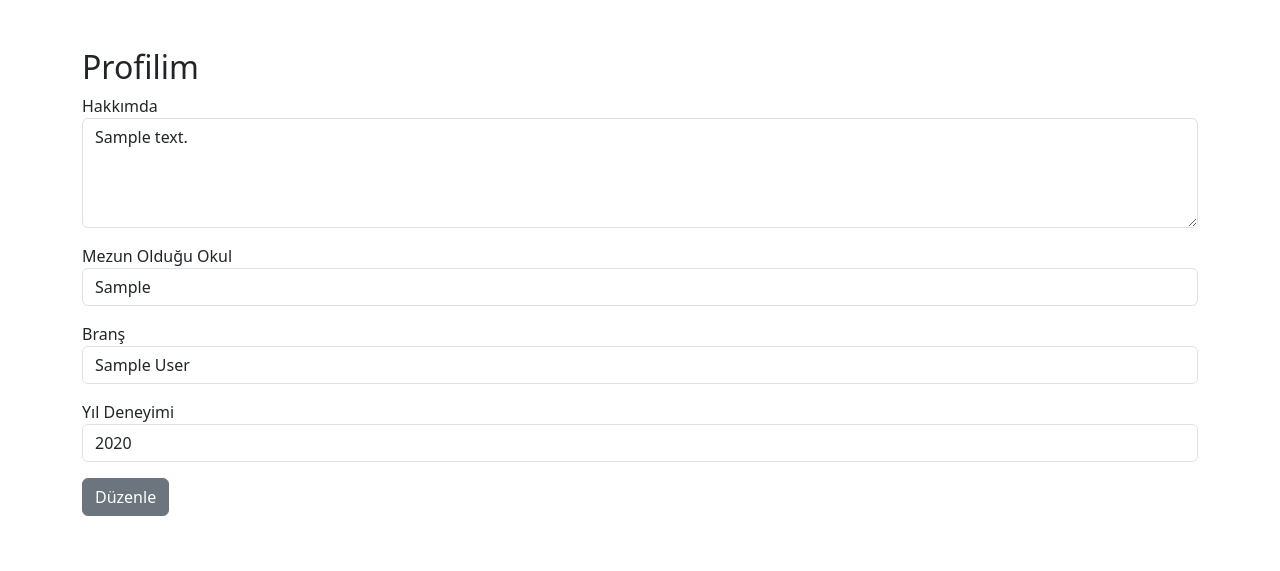
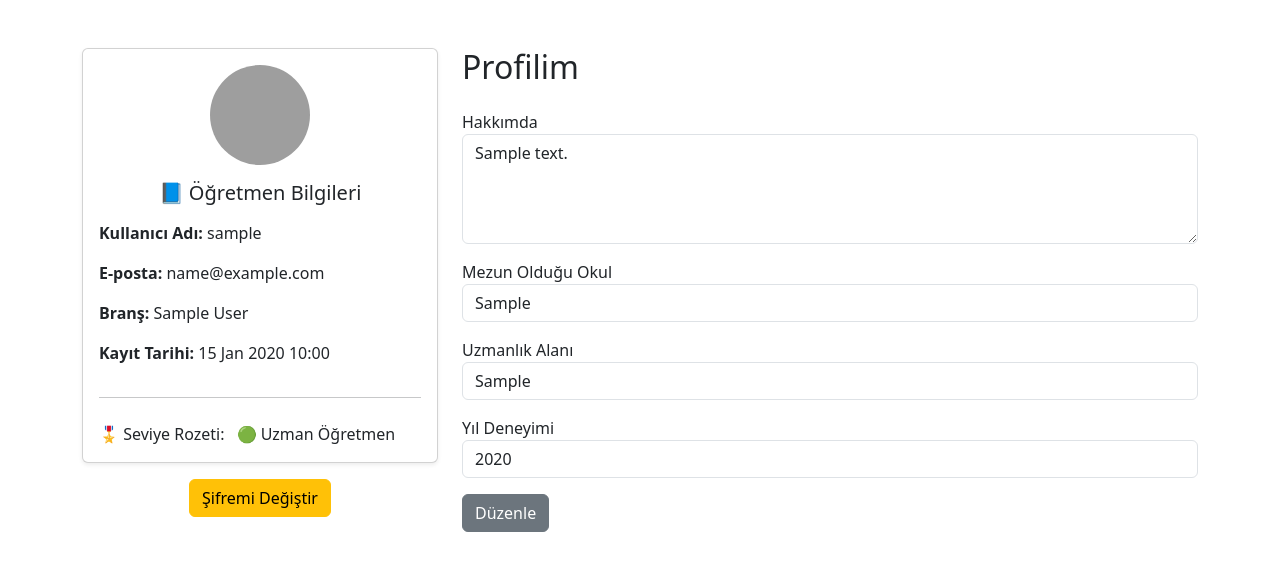
Before and after one commit to senihakulaksiz/appointment_project, a Django app: page /users/teacher/profile/ in a window 1280 px wide. Shown: the part 56-627 px from the top of the page. Run offline with Django 4.2, Linux system fonts and the light colour scheme; a user stored in the database is signed in; tables that the repository leaves empty hold one stand-in row (values such as "Sample post"); parts of the project's set-up code (start-up, migrations or seed data) failed here and were passed over; some libraries are stand-ins or nearby versions; grey boxes are pictures that could not be loaded.

Commit message:
Enhance teacher profile page with layout, badges, avatar, and password change link

```diff
--- a/backend/users/templates/users/teacher_profile.html
+++ b/backend/users/templates/users/teacher_profile.html
@@ -38,8 +38,44 @@
 </nav>
 
 <div class="container mt-5">
-  <h2>Profilim</h2>
+  <div class="row">
+    <!-- SOL: Öğretmen Bilgileri Kartı -->
+    <div class="col-md-4 mb-4">
+      <div class="card p-3 shadow-sm">
+        <div class="text-center mb-3">
+          <img src="https://www.w3schools.com/howto/img_avatar.png" class="rounded-circle" width="100" height="100" alt="Profil Fotoğrafı">
+        </div>
+        <h5 class="text-center mb-3">📘 Öğretmen Bilgileri</h5>
+        <p><strong>Kullanıcı Adı:</strong> {{ request.user.username }}</p>
+        <p><strong>E-posta:</strong> {{ request.user.email }}</p>
+        <p><strong>Branş:</strong> {{ teacher.lesson.name }}</p>
+        <p><strong>Kayıt Tarihi:</strong> {{ request.user.date_joined|date:"d M Y H:i" }}</p>
+        {% if teacher.years_of_experience %}
+          <hr>
+          <div class="text mt-2">
+            <span class="me-2">🎖 Seviye Rozeti:</span>
+            {% if teacher.years_of_experience <= 1 %}
+              <span class="text-warning me-1">🟡</span><span>Yeni Öğretmen</span>
+            {% elif teacher.years_of_experience <= 5 %}
+              <span class="text-primary me-1">🔵</span><span>Deneyimli Öğretmen</span>
+            {% elif teacher.years_of_experience <= 9 %}
+              <span class="text-secondary me-1">🟣</span><span>Kıdemli Öğretmen</span>
+            {% else %}
+              <span class="text-success me-1">🟢</span><span>Uzman Öğretmen</span>
+            {% endif %}
+          </div>
+        {% endif %}
 
+      </div>
+      <div class="text-center mt-3">
+        <a href="{% url 'student_change_password' %}" class="btn btn-warning">Şifremi Değiştir</a>
+      </div>
+    </div>
+
+
+    <!-- SAĞ: Profil Formu -->
+    <div class="col-md-8">
+      <h2 class="mb-4">Profilim</h2>
       <form method="POST" id="profile-form">
         {% csrf_token %}
 
@@ -48,17 +84,15 @@
           {{ form.about }}
         </div>
 
-
         <div class="form-group mb-3">
           <label for="id_graduated_school">Mezun Olduğu Okul</label>
           {{ form.graduated_school }}
         </div>
 
         <div class="form-group mb-3">
-      <label>Branş</label>
-      <input type="text" class="form-control" value="{{ teacher.lesson.name }}" readonly>
+          <label>Uzmanlık Alanı</label>
+          {{ form.expertise_area }}
         </div>
-
 
         <div class="form-group mb-3">
           <label for="id_years_of_experience">Yıl Deneyimi</label>
@@ -69,6 +103,9 @@
         <button type="submit" id="save-btn" class="btn btn-primary" style="display:none;">Kaydet</button>
       </form>
     </div>
+  </div>
+</div>
+
 
 <script>
 document.addEventListener('DOMContentLoaded', function() {
```
Lines whose indentation alone changed are shown as unchanged.
